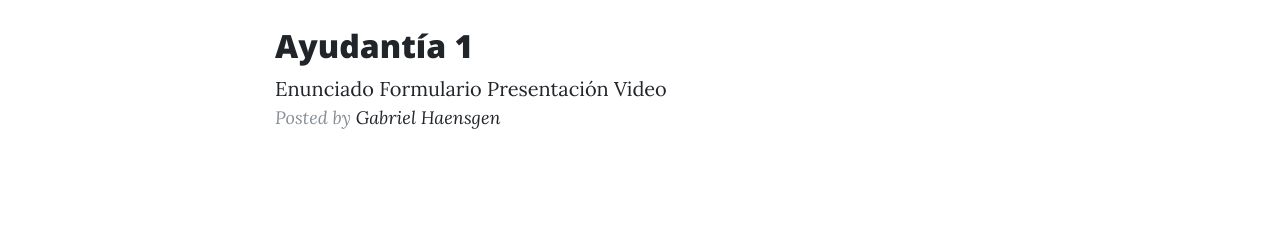
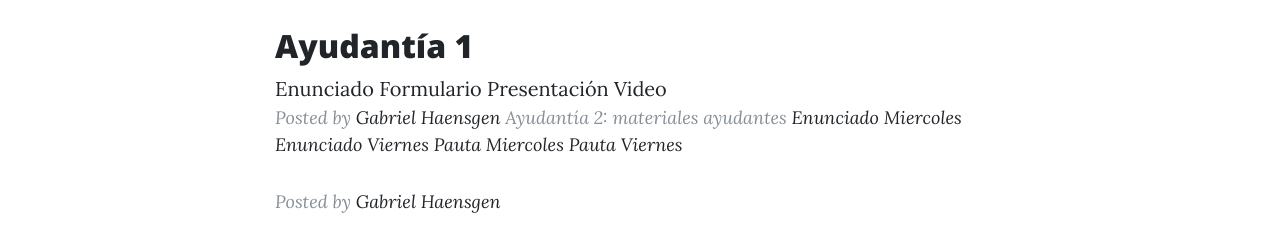
Before and after one commit to Haensgen/finanzas, a website: page index.html in a window 1280 px wide. Shown: the part 715-952 px from the top of the page. Drawn offline with nearby package versions, Linux system fonts and the light colour scheme.

Commit message:
Update index.html

```diff
--- a/index.html
+++ b/index.html
@@ -79,6 +79,15 @@
          <p class="post-meta">Posted by
             <a href="https://haensgen.github.io">Gabriel Haensgen</a>
 
+            Ayudantía 2: materiales ayudantes
+            </h2>
+             <a href='ayudantias/ayudantia2miercoles.pdf'>Enunciado Miercoles</a>
+             <a href='ayudantias/ayudantia2viernes.pdf'>Enunciado Viernes</a>
+             <a href='ayudantias/pautaayudantia2miercoles.pdf'>Pauta Miercoles</a>
+             <a href='ayudantias/pautaayudantia2miercoles.pdf'>Pauta Viernes</a>
+         <p class="post-meta">Posted by
+            <a href="https://haensgen.github.io">Gabriel Haensgen</a>
+
 
 
 
```
